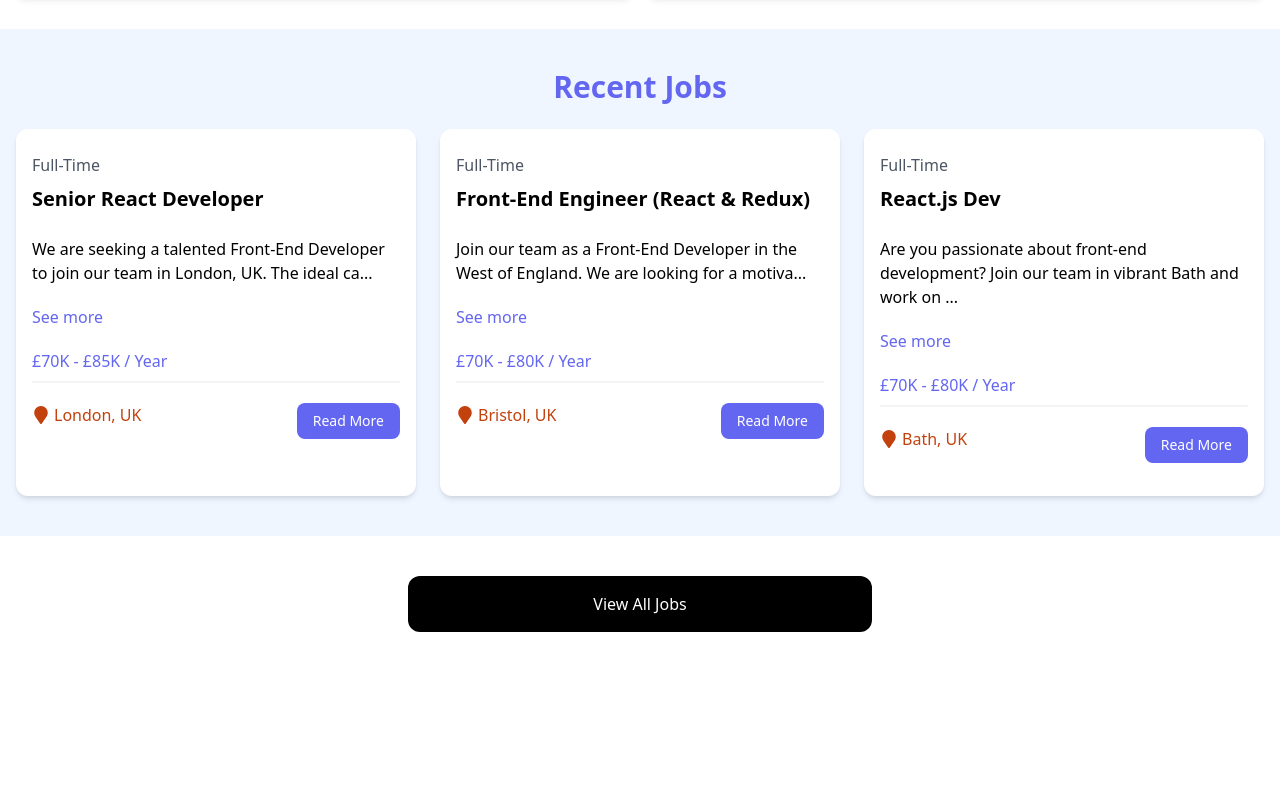
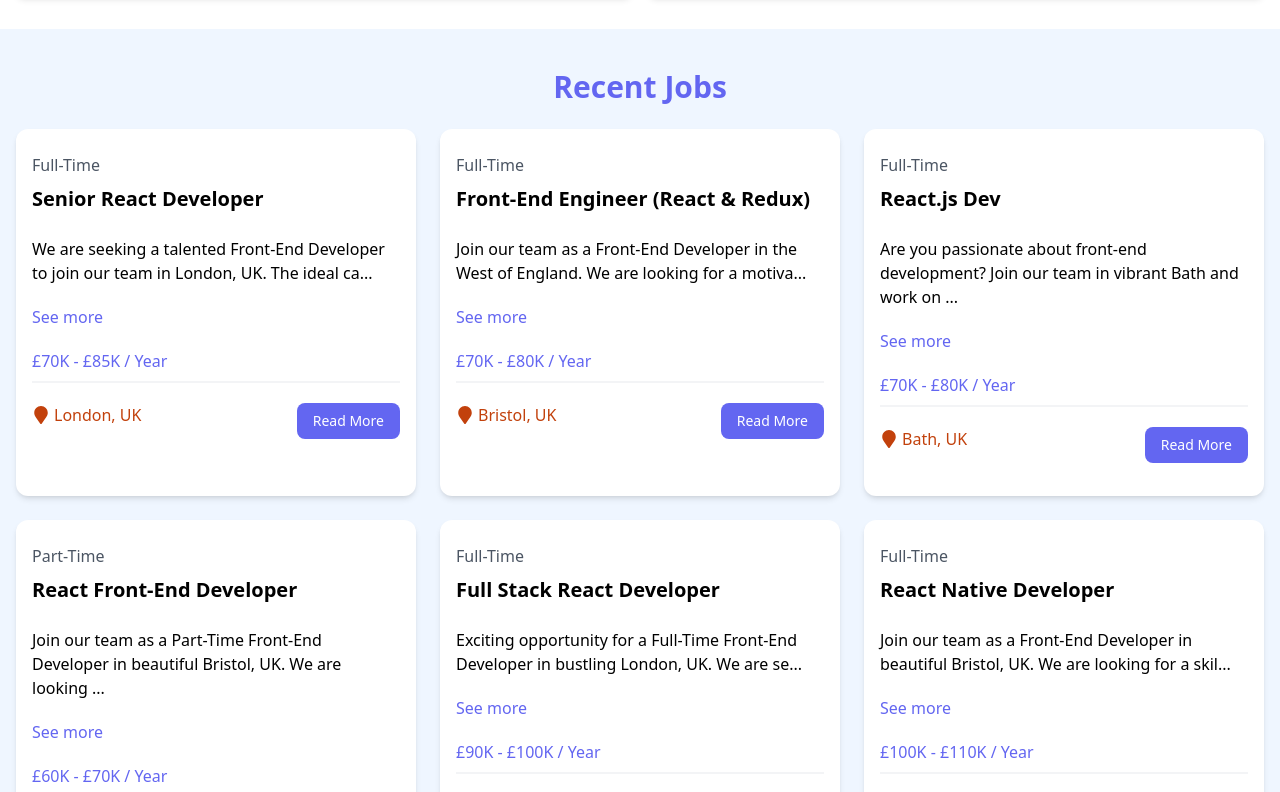
Before and after one commit to GenadiKozarev/react-tailwind-jobs-board, a React (Vite) app: page / in a window 1280 px wide. Shown: the part 580-1372 px from the top of the page. Before the commit the page ends 1252 px from the top, so only its background shows below. Built offline with nearby package versions, Linux system fonts and the light colour scheme; data requests are answered from the project's data file.

Commit message:
mock a json server and fetch the job's data from it

```diff
--- a/src/components/JobListings.jsx
+++ b/src/components/JobListings.jsx
@@ -1,8 +1,27 @@
-import jobs from '../jobs.json';
+import { useState, useEffect } from 'react';
 import JobListing from './JobListing';
 
 const JobListings = ({ isHome = false }) => {
-    const jobListings = isHome ? jobs.slice(0, 3) : jobs;
+    const [jobs, setJobs] = useState([]);
+    const [loading, setLoading] = useState(true);
+
+    useEffect(() => {
+        const fetchJobs = async () => {
+            try {
+                const res = await fetch('http://localhost:8000/jobs');
+                const data = await res.json();
+                console.log(data);
+                setJobs(data);
+            } catch (err) {
+                console.log('Error fetching jobs data', err);
+            } finally {
+                setLoading(false);
+            }
+        };
+
+        fetchJobs();
+    }, []);
+
     return (
         <section className="bg-blue-50 px-4 py-10">
             <div className="container-xl lg:container m-auto">
@@ -10,9 +29,15 @@
                     {isHome ? 'Recent Jobs' : 'Browse Jobs'}
                 </h2>
                 <div className="grid grid-cols-1 md:grid-cols-3 gap-6">
-                    {jobListings.map(job => (
-                        <JobListing key={job.id} job={job} />
-                    ))}
+                    {loading ? (
+                        <h2>Loading...</h2>
+                    ) : (
+                        <>
+                            {jobs.map(job => (
+                                <JobListing key={job.id} job={job} />
+                            ))}
+                        </>
+                    )}
                 </div>
             </div>
         </section>
--- a/src/jobs.json
+++ b/src/jobs.json
@@ -1,4 +1,5 @@
-[
+{
+    "jobs": [
         {
             "id": "1",
             "title": "Senior React Developer",
@@ -84,3 +85,4 @@
             }
         }
     ]
+}
```
Also changed, not shown: package.json (+5 -2 lines), 1 other file (tests, documents, lock files or other folders). Lines whose indentation alone changed are shown as unchanged.
